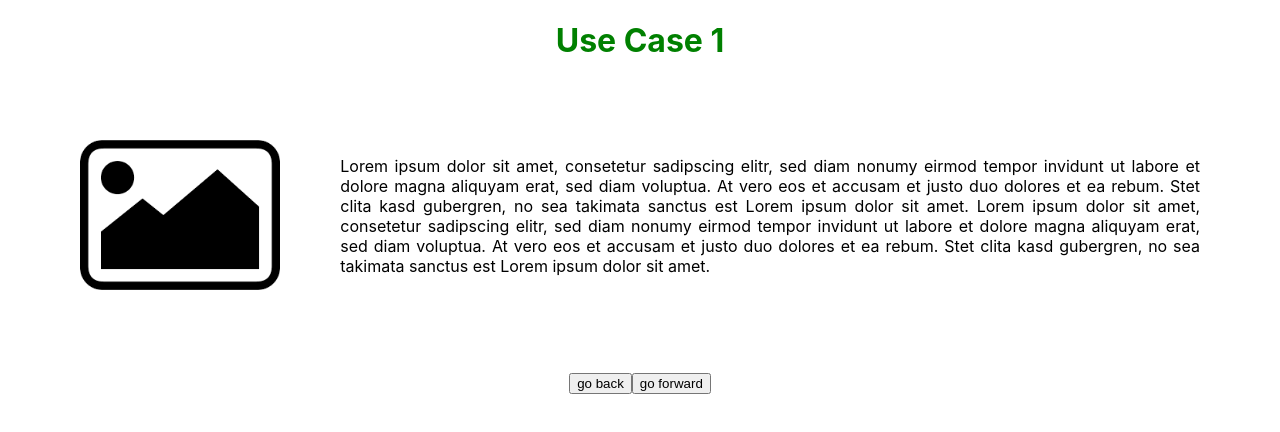
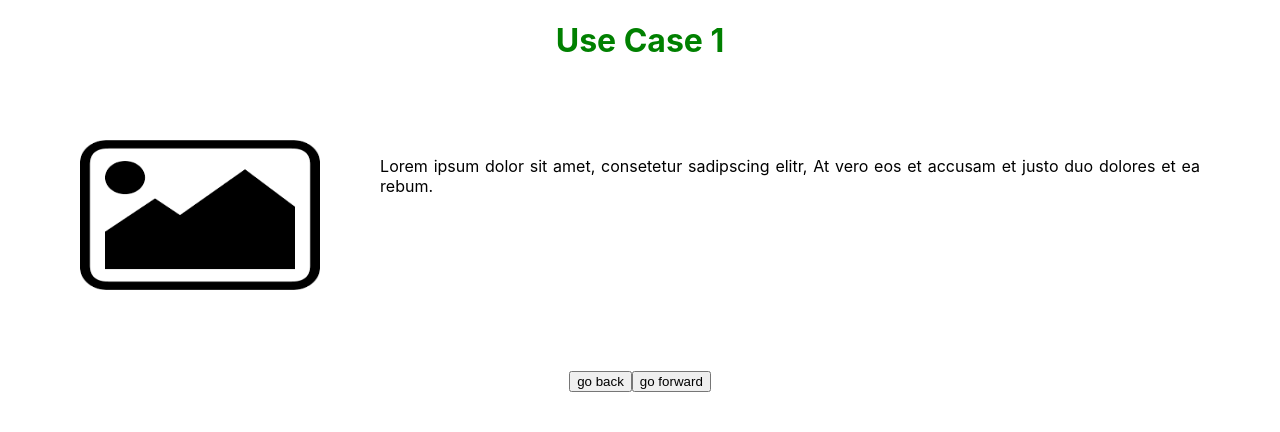
Before and after one commit to ViviZa/lawyer-dude, a React (Create React App) app: page / in a window 1280 px wide. Both pictures are taken after typing "Sample" into the empty fields and a click on the input "Let's go". Shown: the top 432 px of the page. Built offline with nearby package versions, Linux system fonts and the light colour scheme.

Commit message:
integrate the panels-structure to decision- and storypage

```diff
--- a/src/data.json
+++ b/src/data.json
@@ -14,14 +14,22 @@
     "id": 1,
     "pageType" : "StoryPage",
     "headline" : "Use Case 1",
-    "text": "Lorem ipsum dolor sit amet, consetetur sadipscing elitr, sed diam nonumy eirmod tempor invidunt ut labore et dolore magna aliquyam erat, sed diam voluptua. At vero eos et accusam et justo duo dolores et ea rebum. Stet clita kasd gubergren, no sea takimata sanctus est Lorem ipsum dolor sit amet. Lorem ipsum dolor sit amet, consetetur sadipscing elitr, sed diam nonumy eirmod tempor invidunt ut labore et dolore magna aliquyam erat, sed diam voluptua. At vero eos et accusam et justo duo dolores et ea rebum. Stet clita kasd gubergren, no sea takimata sanctus est Lorem ipsum dolor sit amet.",
+    "panels": [
+      "Lorem ipsum dolor sit amet, consetetur sadipscing elitr, At vero eos et accusam et justo duo dolores et ea rebum.",
+      "sed diam nonumy eirmod tempor invidunt ut labore et dolore magna aliquyam erat, sed diam voluptua",
+      "At vero eos et accusam et justo duo dolores et ea rebum. Stet clita kasd gubergren, no sea takima"
+    ],
     "nextPage" : "2"
   },
   {
     "id": 2,
     "pageType" : "DecisionPage",
     "headline" : "Decision 1",
-    "text": "Take a decision Text Text Text Text Text Text  Text Text Text Text Text Text",
+    "panels": [
+      "Take a decision.",
+      "sText Text Text Text Text Text Text Text Text Text Text Text Text Text Text Text Text Text Text Text Text Text Text Text",
+      "Please take a decision now"
+    ],
     "nextPage" : "3"
   },
   {
--- a/src/pages/Decisionpage.js
+++ b/src/pages/Decisionpage.js
@@ -7,7 +7,8 @@ class Decisionpage extends Component {
     return (
       <div className="Decisionpage">
         <h1>{this.props.headline}</h1>
-        <p>{this.props.text}</p>
+        <p>{this.props.panels[0]}</p>
+        {/*TODO: remove hardcoded textindex*/}
         <button>Option A</button>
         <button>Option B</button>
         <p></p>
--- a/src/pages/HelperFunction.js
+++ b/src/pages/HelperFunction.js
@@ -12,10 +12,10 @@ export const getCurrentPage = (currentPage, onSetUsername, onSetNewPage) => {
             reactPage = <Startpage setUserName={onSetUsername} goToNextPage={onSetNewPage} headline={currentPage.headline} panels={currentPage.panels} nextPage={currentPage.nextPage}/> ;
 
         } else if (currentPage.pageType === "StoryPage") {
-             reactPage = <Storypage goToNextPage={onSetNewPage} headline={currentPage.headline} text={currentPage.text} nextPage={currentPage.nextPage}/>;
+             reactPage = <Storypage goToNextPage={onSetNewPage} headline={currentPage.headline} panels={currentPage.panels} nextPage={currentPage.nextPage}/>;
 
         } else if (currentPage.pageType === "DecisionPage") {
-                       reactPage = <Decisionpage text={currentPage.text}/>;
+                       reactPage = <Decisionpage panels={currentPage.panels}/>;
 
         } else if (currentPage.pageType === "JailPage") {
                         reactPage = <Jailpage headline={currentPage.headline} text={currentPage.text}/>;
--- a/src/pages/Storypage.js
+++ b/src/pages/Storypage.js
@@ -21,7 +21,8 @@ class Storypage extends Component {
         <div className="info-section">
             <img src={defaultImg} className="defaultImg" alt="logo" />
             <div className="story-text">
-            <p>{this.props.text}</p>
+            <p>{this.props.panels[0]}</p>
+            {/*TODO: remove hardcoded textindex*/}
             </div>
         </div>
         <button>go back</button>
```
